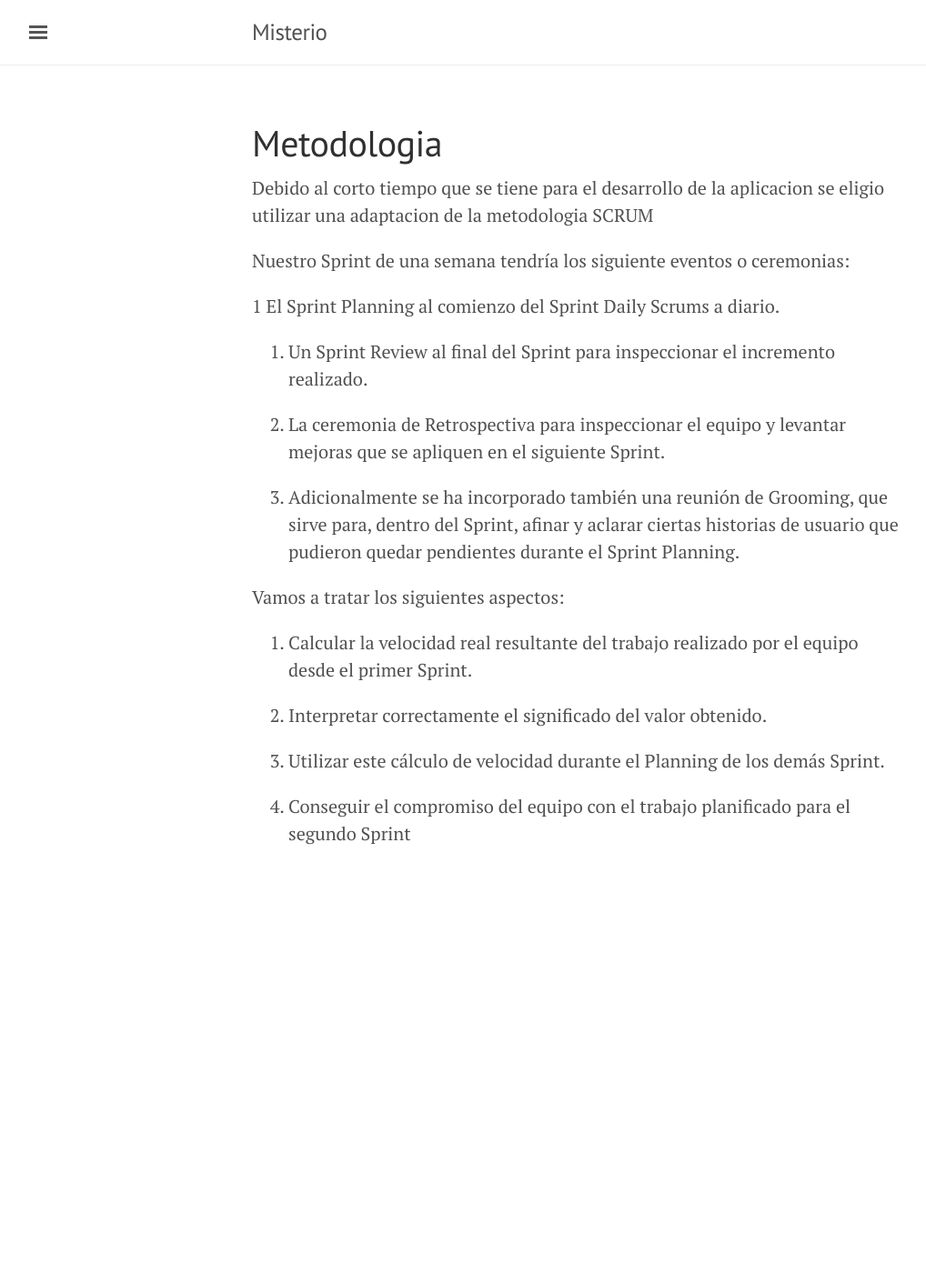
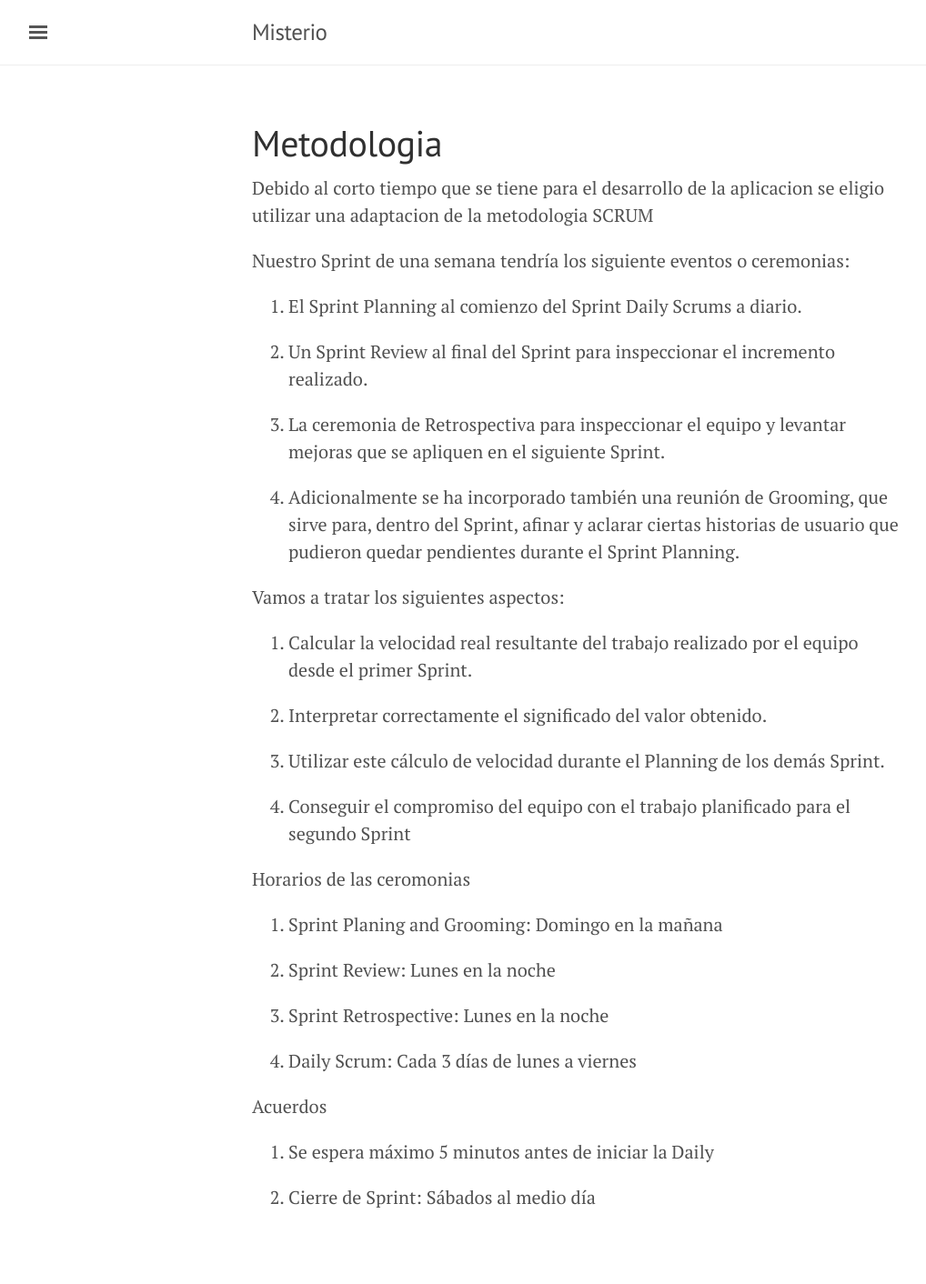
Before and after one commit to caricoe/ingesoft2, a Jekyll site: the page built from pagina/metodologia.md, in a window 1280 px wide. Shown: the whole page at 91% size, without its empty margins (3-1021 px from the left). Built offline with Jekyll 4.4.1, drawn with Linux system fonts in a browser that asks for light colours; before the commit the page ends 1012 px from its top, so only the background shows below that.

Commit message:
Horarios y acuerdos metodologia

```diff
--- a/pagina/metodologia.md
+++ b/pagina/metodologia.md
@@ -8,7 +8,7 @@ de la metodologia SCRUM
 
 Nuestro Sprint de una semana tendría los siguiente eventos o ceremonias:
 
-1 El Sprint Planning al comienzo del Sprint
+1. El Sprint Planning al comienzo del Sprint
 Daily Scrums a diario.
 
 2. Un Sprint Review al final del Sprint para inspeccionar el incremento realizado.
@@ -26,3 +26,20 @@ Vamos a tratar los siguientes aspectos:
 3. Utilizar este cálculo de velocidad durante el Planning de los demás  Sprint.
 
 4. Conseguir el compromiso del equipo con el trabajo planificado para el segundo Sprint
+
+
+Horarios de las ceromonias
+
+1. Sprint Planing and Grooming: Domingo en la mañana
+
+2. Sprint Review: Lunes en la noche
+
+3. Sprint Retrospective: Lunes en la noche
+
+4. Daily Scrum: Cada 3 días de lunes a viernes
+
+Acuerdos
+
+1. Se espera máximo 5 minutos antes de iniciar la Daily
+
+2. Cierre de Sprint: Sábados al medio día
```
